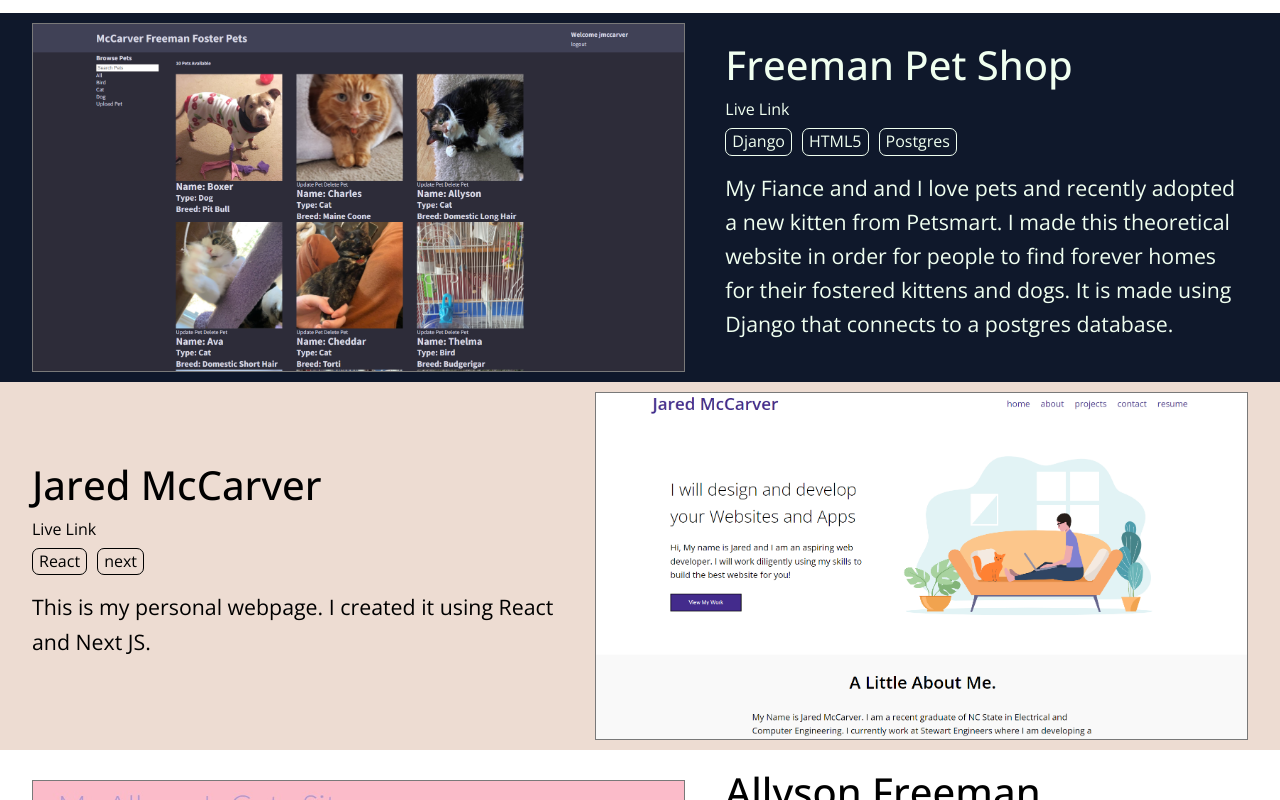
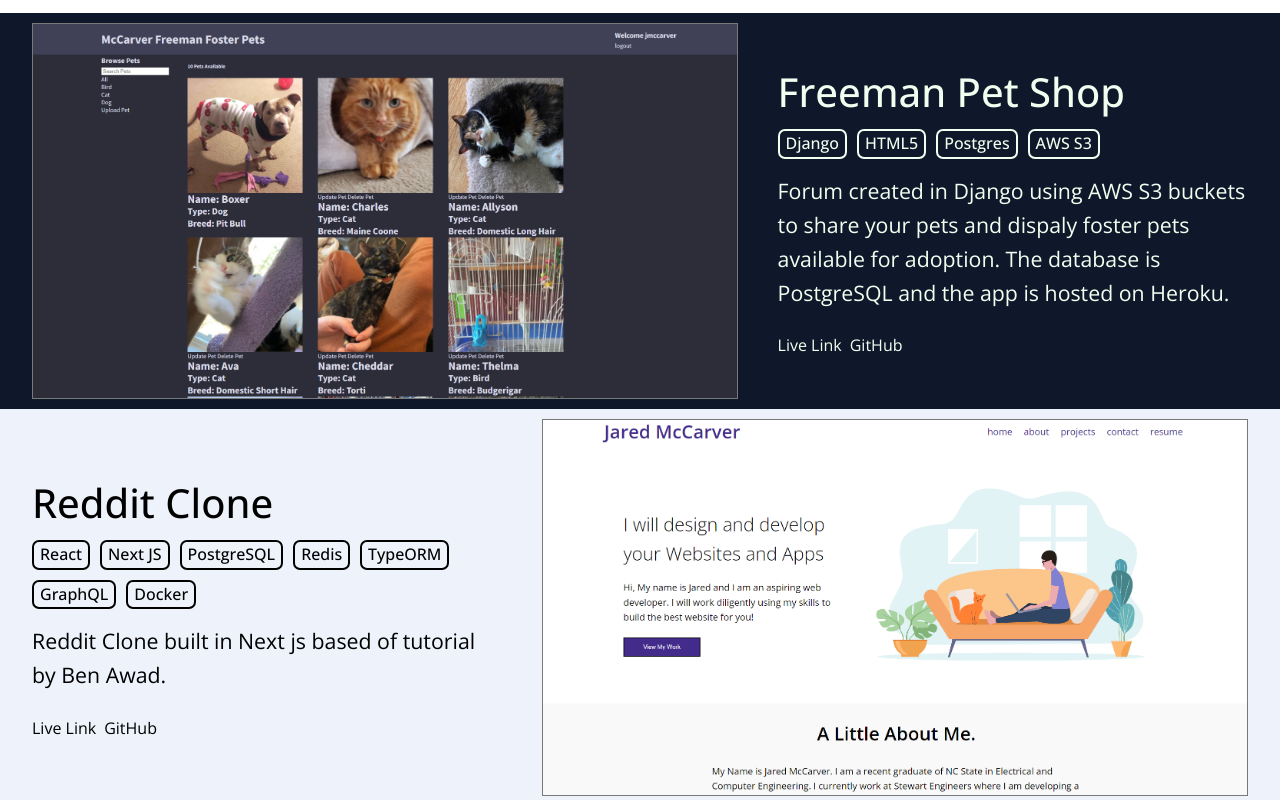
Before and after one commit to jsmccarver/Jared-Porfolio, a Next.js app: page /projects in a window 1280 px wide. Shown: the part 420-1220 px from the top of the page. Built offline with nearby package versions, Linux system fonts and the light colour scheme.

Commit message:
add reddit clone

```diff
--- a/Components/styles/Header.module.css
+++ b/Components/styles/Header.module.css
@@ -33,6 +33,9 @@
 .navbar li {
   padding: 10px;
   margin: 0 5px;
+}
+.navbar h3{
+  font-weight: 400;
 }
 .Header-Container nav a {
   color: #0090b4;
--- a/pages/projects.js
+++ b/pages/projects.js
@@ -4,40 +4,44 @@ const ProjectList = () => {
   const Projects = [
     {
       Name: "Freeman Pet Shop",
-      Link: "https://jmccarver.com/projects",
-      Programs: [{ name: "Django" }, { name: "HTML5" }, { name: "Postgres" }],
+      Link: "https://freemanpetshop.com",
+      Programs: [{ name: "Django" }, { name: "HTML5" }, { name: "Postgres" }, {name: "AWS S3"}],
       Color: "#0f182b",
       TextColor: "honeydew",
-      wave: "spacer spacer4",
       img: "./freeman-pets.png",
-      Description:
-        "My Fiance and and I love pets and recently adopted a new kitten from Petsmart. I made this theoretical website in order for people to find forever homes for their fostered kittens and dogs. It is made using Django that connects to a postgres database.",
+      Description: "Forum created in Django using AWS S3 buckets to share your pets and dispaly foster pets available for adoption. The database is PostgreSQL and the app is hosted on Heroku."
+    },
+    {
+      Name: "Reddit Clone",
+      Link: "https://reddit-clone-rho-liart.vercel.app/",
+      Programs: [{ name: "React" }, { name: "Next JS" }, {name: "PostgreSQL"}, {name: "Redis"}, {name: "TypeORM"}, {name: "GraphQL"}, {name: "Docker"}],
+      Color: "#edf2fb",
+      TextColor: "black",
+      img: "./Jared_site.png",
+      Description: "Reddit Clone built in Next js based of tutorial by Ben Awad."
         },
     {
       Name: "Jared McCarver",
-      Link: "https://allysonfreeman.com/",
-      Programs: [{ name: "React" }, { name: "next" }],
+      Link: "https://jmccarver.com/",
+      Programs: [{ name: "React" }, { name: "Next JS" }],
       Color: "#eddcd2",
       TextColor: "black",
-      wave: "spacer spacer5",
       img: "./Jared_site.png",
       Description:
-        "This is my personal webpage. I created it using React and Next JS. ",
+        "This is my personal webpage. I created it using React and Next JS to showcase my skills in the design and development of Full-Stack and Front-End apps."
     },
     {
       Name: "Allyson Freeman",
       Link: "https://allysonfreeman.com/",
-      Programs: [{ name: "React" }, { name: "next" }, { name: "ESRI GIS API" }],
+      Programs: [{ name: "React" }, { name: "Next JS" }],
       Color: "white",
       TextColor: "black",
       img: "./Allyson_site.jpg",
-      wave: "spacer spacer2",
       Description:
-        "I was the developer for Allyson's personal website. She is agraduate of NC State with a Bachelors in Geology. She is currentlypursuing a certificate in Geospatial Information Systems from NCState and does research with The Machado Lab. You can find out more through the link. The project is written in React JS.",
+        "I was the developer for Allyson's personal website. She is agraduate of NC State with a Bachelors in Geology. She is currentl ypursuing a certificate in Geospatial Information Systems from NCState and does research with The Machado Lab. ",
     },
   ];
   return (
-
     <div className={Styles.projects}>
       <h1>Projects.</h1>
       <h3>
@@ -53,9 +57,7 @@ const ProjectList = () => {
           <div className={Styles.ProjectWrapper}>
             <div className={Styles.description}>
               <h2 style={{ color: Project.TextColor }}>{Project.Name}</h2>
-                <a href={Project.Link} style={{ color: Project.TextColor }}>
-                  Live Link
-                </a>
+
               <ul className={Styles.Programs}>
                 {Project.Programs.map((Program) => (
                   <li
@@ -69,9 +71,16 @@ const ProjectList = () => {
                   </li>
                 ))}
               </ul>
-                <p style={{ color: Project.TextColor }}>
-                  {Project.Description}
-                </p>
+
+              <p style={{ color: Project.TextColor }}>{Project.Description}</p>
+              <div className={Styles.links}>
+                <a href={Project.Link} style={{ color: Project.TextColor }}>
+                  Live Link
+                </a>
+                <a href={Project.Link} style={{ color: Project.TextColor }}>
+                  GitHub
+                </a>
+              </div>
             </div>
             <div className={Styles["example-images"]}>
               <img src={Project.img} />
@@ -80,7 +89,6 @@ const ProjectList = () => {
         </section>
       ))}
     </div>
-
   );
 };
 export default ProjectList;
--- a/styles/ProjectList.module.css
+++ b/styles/ProjectList.module.css
@@ -8,7 +8,7 @@
   background-color: white;
 }
 .Project {
-  padding: 25px 15vw !important;
+  padding: 25px 17.5vw !important;
   padding-top: 3.5rem !important;
   padding-bottom: 3.5rem !important;
 }
@@ -34,10 +34,10 @@
 }
 
 .projects section:nth-of-type(odd) .ProjectWrapper {
-  grid-template-columns: 2.5fr 2fr;
+  grid-template-columns: 3fr 2fr;
 }
 .projects section:nth-of-type(even) .ProjectWrapper {
-  grid-template-columns: 2fr 2.5fr;
+  grid-template-columns: 2fr 3fr;
 }
 .projects section:nth-of-type(odd) .example-images {
   grid-column-start: 1;
@@ -52,8 +52,9 @@
 .Programs li {
   margin: 5px 10px 5px 0px;
   padding: 0px 6px;
-  border: 1px black solid;
+  border: 2px black solid;
   border-radius: 7px;
+  font-weight: 500;
 }
 .projects h1 {
   grid-column: span 2;
@@ -81,11 +82,18 @@
   align-items: center;
   justify-content: center;
 }
-
+.links{
+  display: flex;
+  flex-direction: row;
+}
+.links a{
+  margin-right: .5rem !important;
+}
 .example-images img {
   margin: 0px 0px;
   padding: 0px;
   border: rgb(121, 121, 121) 1px solid;
+  display:  block
 }
 
 @media screen and (max-width: 1650px) {
```
Lines whose indentation alone changed are shown as unchanged.
